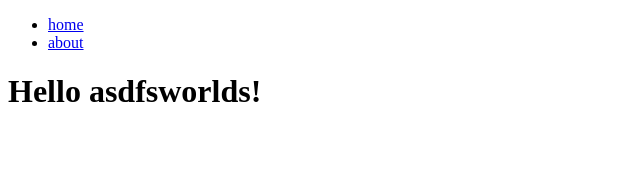
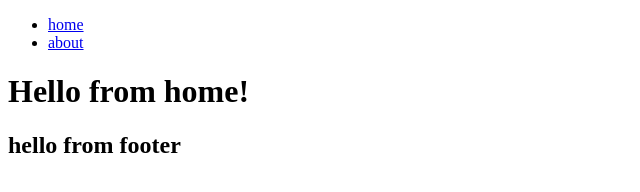
Before and after one commit to marcelo1811/gatsby-simply-recipes, a Gatsby site: page / in a window 1280 px wide. Shown: the whole page, without its empty margins (0-640 px from the left). Built offline with nearby package versions, Linux system fonts and the light colour scheme; Gatsby itself is replaced by a stand-in of ours.

Commit message:
feat: add layout

```diff
--- /dev/null
+++ b/src/components/Footer.js
@@ -0,0 +1,11 @@
+import React from "react"
+
+const Footer = () => {
+  return (
+    <footer>
+      <h2>hello from footer</h2>
+    </footer>
+  )
+}
+
+export default Footer
--- /dev/null
+++ b/src/components/Layout.js
@@ -0,0 +1,15 @@
+import React from "react"
+import Footer from "./Footer"
+import Navbar from "./Navbar"
+
+const Layout = ({ children }) => {
+  return (
+    <>
+      <Navbar />
+      {children}
+      <Footer />
+    </>
+  )
+}
+
+export default Layout
--- a/src/pages/about.js
+++ b/src/pages/about.js
@@ -1,12 +1,12 @@
 import React from "react"
+import Layout from "../components/Layout"
 import Navbar from "../components/Navbar"
 
 const About = () => {
   return (
-    <div>
-      <Navbar />
+    <Layout>
       <h2>hello from About page</h2>
-    </div>
+    </Layout>
   )
 }
 
--- a/src/pages/index.js
+++ b/src/pages/index.js
@@ -1,11 +1,10 @@
 import React from "react"
-import Navbar from "../components/Navbar"
+import Layout from "../components/Layout"
 
 export default function Home() {
   return (
-    <div>
-      <Navbar />
-      <h1>Hello asdfsworlds!</h1>
-    </div>
+    <Layout>
+      <h1>Hello from home!</h1>
+    </Layout>
   )
 }
```
